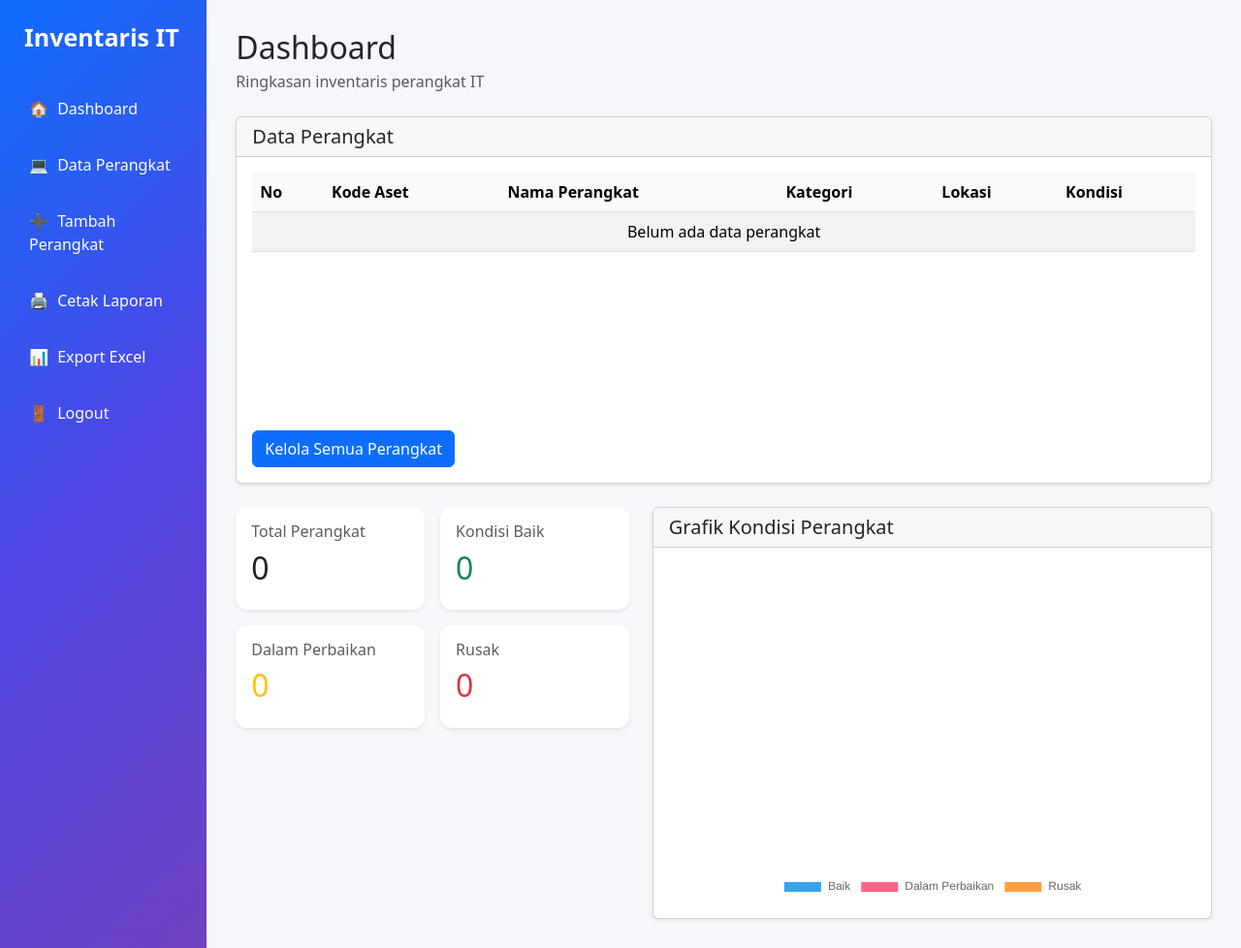
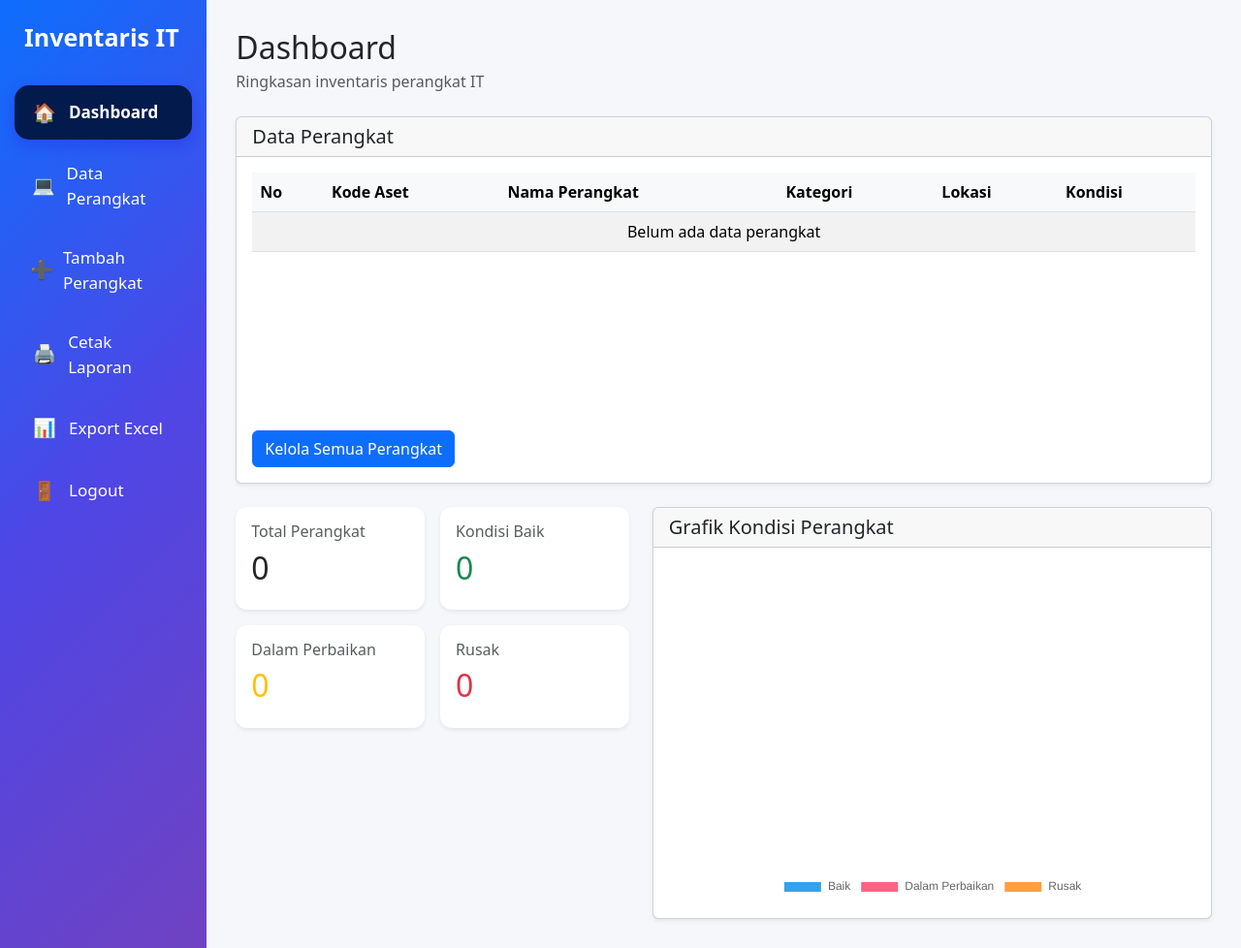
Before and after one commit to algiiip/invanteris_it, a Flask app: page / in a window 1280 px wide. Shown: the whole page at 97% size. Run offline with Flask 3, Linux system fonts and the light colour scheme; the visitor is signed in with stand-in values (Sample User, id 1); data that the repository does not hold is empty.

Commit message:
Update base.html

```diff
--- a/templates/base.html
+++ b/templates/base.html
@@ -17,6 +17,11 @@
         href="https://cdn.jsdelivr.net/npm/bootstrap@5.3.3/dist/css/bootstrap.min.css"
         rel="stylesheet"
     >
+
+    <link
+    rel="stylesheet"
+    href="https://cdn.jsdelivr.net/npm/bootstrap-icons@1.11.3/font/bootstrap-icons.min.css"
+>
 
     <style>
 
@@ -56,7 +61,7 @@
 /* MENU */
 
 .sidebar-menu {
-    margin-bottom: 10px;
+    margin-bottom: 8px;
 }
 
 
@@ -65,19 +70,35 @@
 .sidebar-menu a {
     color: #ffffff;
     text-decoration: none;
-    display: block;
-    padding: 12px 15px;
-    border-radius: 8px;
+
+    display: flex;
+    align-items: center;
+
+    padding: 14px 16px;
+
+    border-radius: 15px;
+
     transition: all 0.2s ease;
-    font-size: 20 px;
+
+    font-size: 17px;
     font-weight: 500;
 }
 
+/* ICON */
+
+.sidebar-menu a .menu-icon {
+    width: 30px;
+    display: inline-block;
+
+    font-size: 19px;
+    text-align: center;
+    margin-right: 10px;
+}
 
 /* HOVER */
 
 .sidebar-menu a:hover {
-    background-color: rgba(255, 255, 255, 0.18);
+    background-color: rgba(255, 255, 255, 0.08);
     color: #ffffff;
     transform: translateX(3px);
 }
@@ -86,25 +107,11 @@
 /* MENU AKTIF */
 
 .sidebar-menu a.active {
-    background-color: rgba(255, 255, 255, 0.25);
+    background-color: #031a4c;
     color: #ffffff;
     font-weight: 600;
+    box-shadow: 0 6px 15px rgba(37, 9, 235, 0.25);
 }
-
-
-/* ICON */
-
-.menu-icon {
-    width: 28px;
-    display: inline-block;
-    font-size: 16px;
-}
-
-        /* ICON */
-        .menu-icon {
-            width: 25px;
-            display: inline-block;
-        }
 
         /* CONTENT */
         .content {
@@ -172,7 +179,9 @@
 
             <div class="sidebar-menu">
 
-                <a href="/">
+                <a href="/"
+                    class="{% if request.path == '/' %}active{% endif %}"
+                >
                     <span class="menu-icon">🏠</span>
                     Dashboard
                 </a>
@@ -182,7 +191,9 @@
 
             <div class="sidebar-menu">
 
-                <a href="/perangkat">
+                <a href="/perangkat"
+                    class="{% if request.path == '/perangkat' %}active{% endif %}"
+                >
                     <span class="menu-icon">💻</span>
                     Data Perangkat
                 </a>
@@ -192,7 +203,9 @@
 
             <div class="sidebar-menu">
 
-                <a href="/perangkat/tambah">
+                <a href="/perangkat/tambah"
+                    class="{% if request.path == '/perangkat/tambah' %}active{% endif %}"
+                >
                     <span class="menu-icon">➕</span>
                     Tambah Perangkat
                 </a>
@@ -202,7 +215,9 @@
 
             <div class="sidebar-menu">
 
-                <a href="/perangkat/cetak">
+                <a href="/perangkat/cetak"
+                    class="{% if request.path == '/perangkat/cetak' %}active{% endif %}"
+                >
                     <span class="menu-icon">🖨️</span>
                     Cetak Laporan
                 </a>
@@ -212,7 +227,9 @@
 
             <div class="sidebar-menu">
 
-                <a href="/perangkat/export">
+                <a href="/perangkat/export"
+                    class="{% if request.path == '/perangkat/export' %}active{% endif %}"
+                >
                     <span class="menu-icon">📊</span>
                     Export Excel
                 </a>
```
